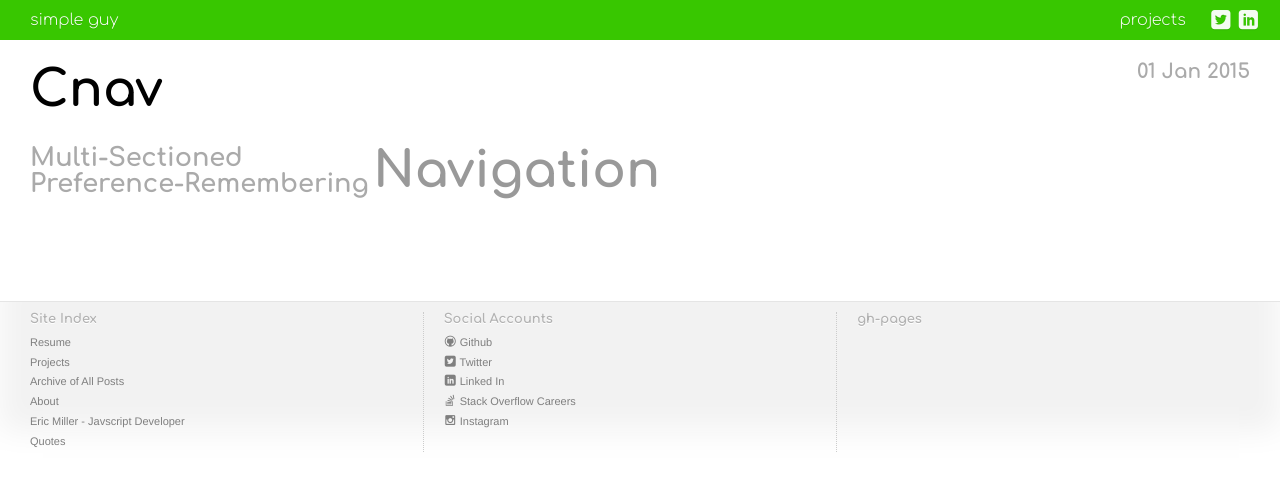
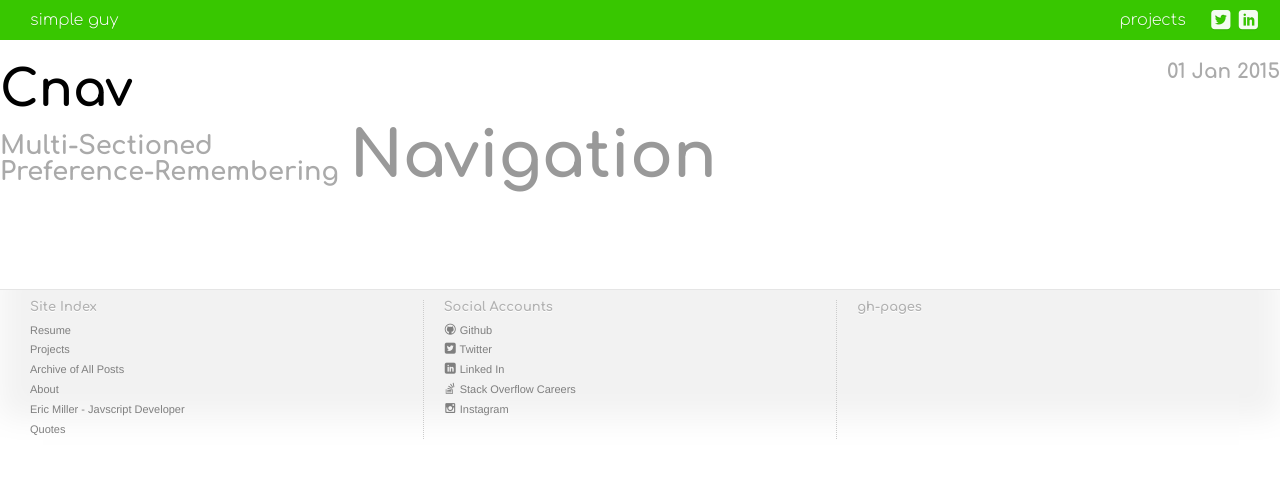
Before and after one commit to SimplGy/simplgy.github.io, a Jekyll site: the page built from projects/_posts/2015-01-01-cnav.html, in a window 1280 px wide. Shown: the top 491 px of the page. Built offline with Jekyll 4.4.1, drawn with Linux system fonts in a browser that asks for light colours.

Commit message:
fix `typePretty` for new typeface

```diff
--- a/css/main.css
+++ b/css/main.css
@@ -31,10 +31,10 @@
   padding: 0; }
 
 h1 {
-  font-size: 60px; }
+  font-size: 50px; }
   @media (max-width: 603px) {
     h1 {
-      font-size: 40px; } }
+      font-size: 30px; } }
 
 h2 {
   font-size: 30px; }
@@ -47,6 +47,14 @@
 
 h1 small {
   font-size: 40%; }
+
+.content > h2 {
+  color: #aaaaaa; }
+.content > h1,
+.content > h2 {
+  margin: 20px 0 5px 0; }
+.content > h3 {
+  margin: 10px 0 5px 0; }
 
 hr {
   background-color: #d8d8d8;
@@ -73,11 +81,11 @@
   color: #999999; }
 .typePretty h2 {
   font-size: 1.6em;
-  margin-bottom: 0.25em; }
+  margin-bottom: 0.19em; }
 .typePretty h3 {
   font-size: 0.88em;
   line-height: 1;
-  margin-bottom: 0.75em; }
+  margin-bottom: 0.5em; }
 @media (min-width: 604px) and (max-width: 1024px) {
   .typePretty h1 {
     font-size: 3em; }
@@ -191,20 +199,6 @@
   margin: 0 auto;
   text-align: center;
   clear: both; }
-
-.content {
-  padding: 0 30px; }
-  .content h1 {
-    font-size: 50px; }
-    @media (max-width: 603px) {
-      .content h1 {
-        font-size: 30px; } }
-  .content h2 {
-    color: #aaaaaa; }
-  .content h1, .content h2 {
-    margin: 20px 0 5px 0; }
-  .content h3 {
-    margin: 10px 0 5px 0; }
 
 li.post.summary a {
   display: block;
```
Also changed, not shown: css/main.sass (+14 -18 lines).
